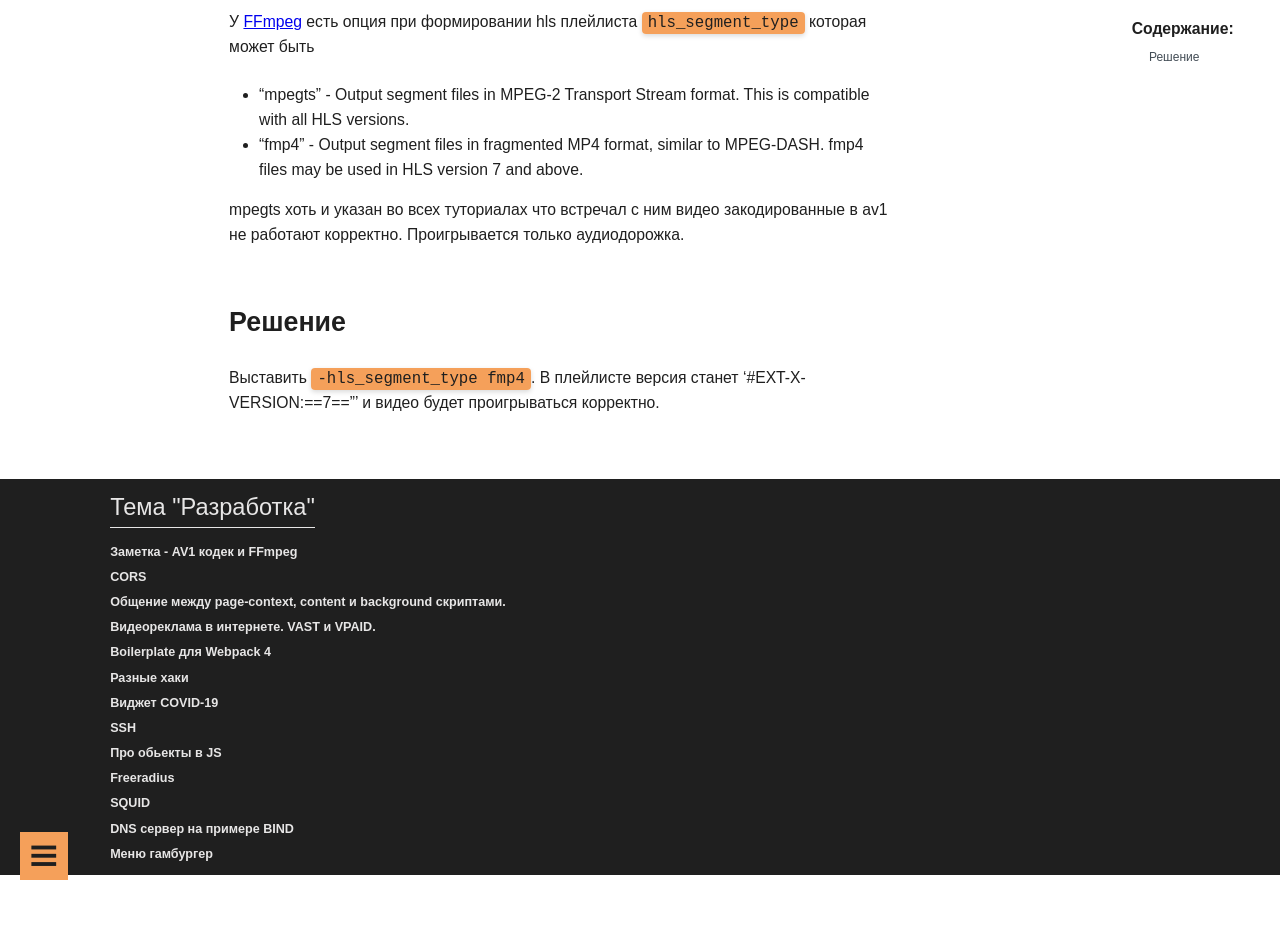
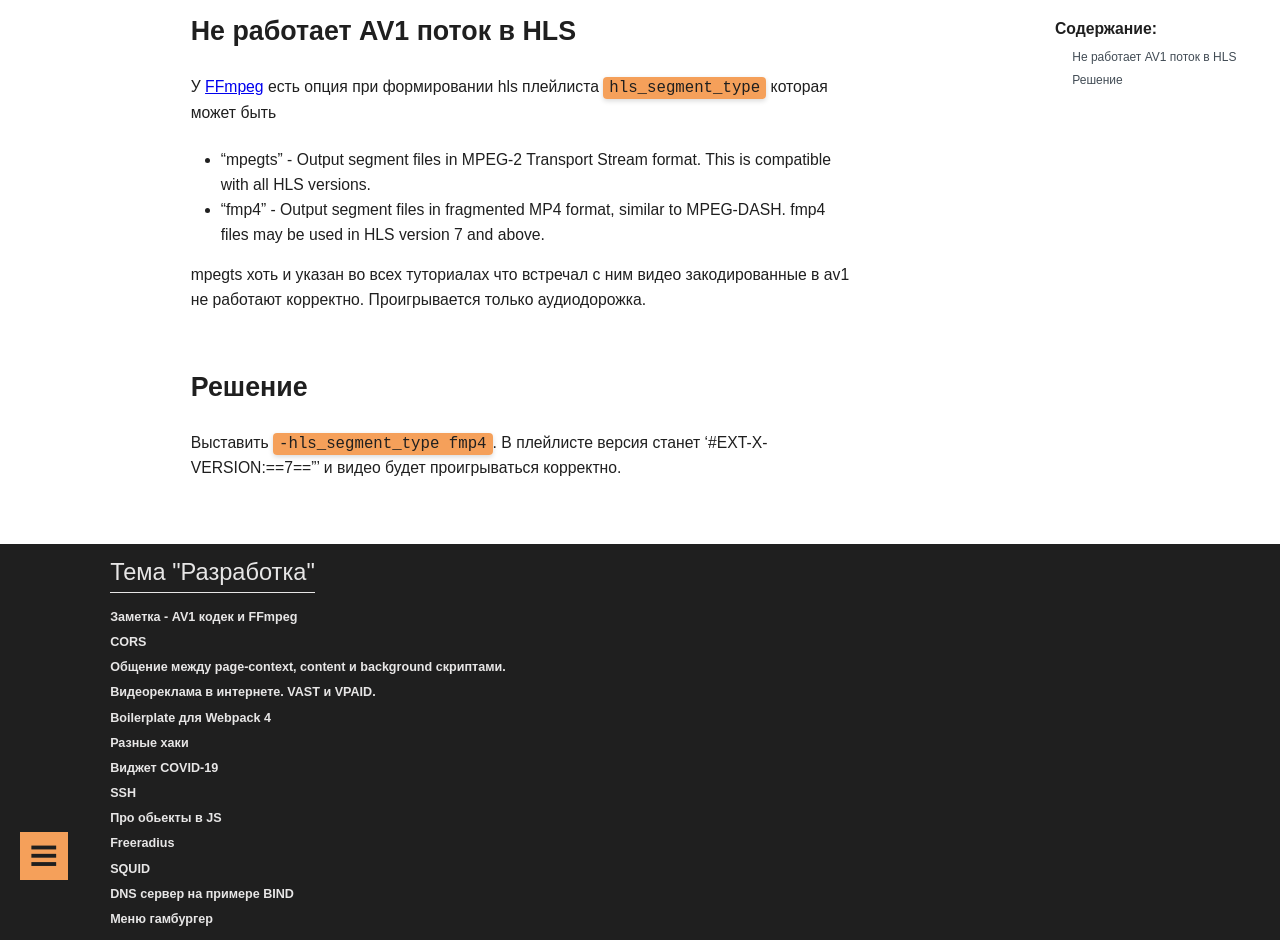
Before and after one commit to guest363/blog, a Jekyll site: the page built from _posts/IT/sysadmin/2024-08-28-av1-hls.md, in a window 1280 px wide. Built offline with Jekyll 4.4.1, drawn with Linux system fonts in a browser that asks for light colours; before the commit the page ends 900 px from its top, so only the background shows below that.

Commit message:
add header

```diff
--- a/_posts/IT/sysadmin/2024-08-28-av1-hls.md
+++ b/_posts/IT/sysadmin/2024-08-28-av1-hls.md
@@ -5,6 +5,8 @@ date: 2024-08-20 17:00:00 +0500
 categories: Разработка
 tag: Video
 ---
+
+## Не работает AV1 поток в HLS
 
 У [FFmpeg](https://ffmpeg.org/ffmpeg-codecs) есть опция при формировании hls плейлиста `hls_segment_type` которая может быть
 - "mpegts" - Output segment files in MPEG-2 Transport Stream format. This is compatible with all HLS versions.
```
